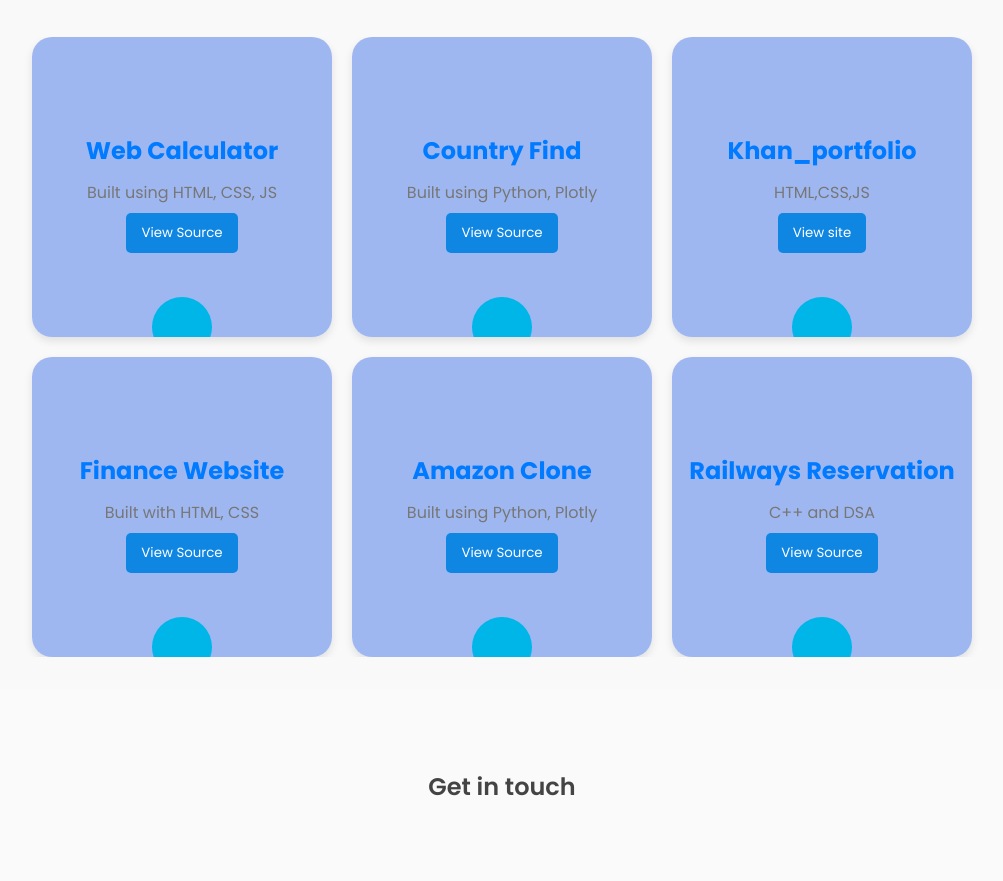
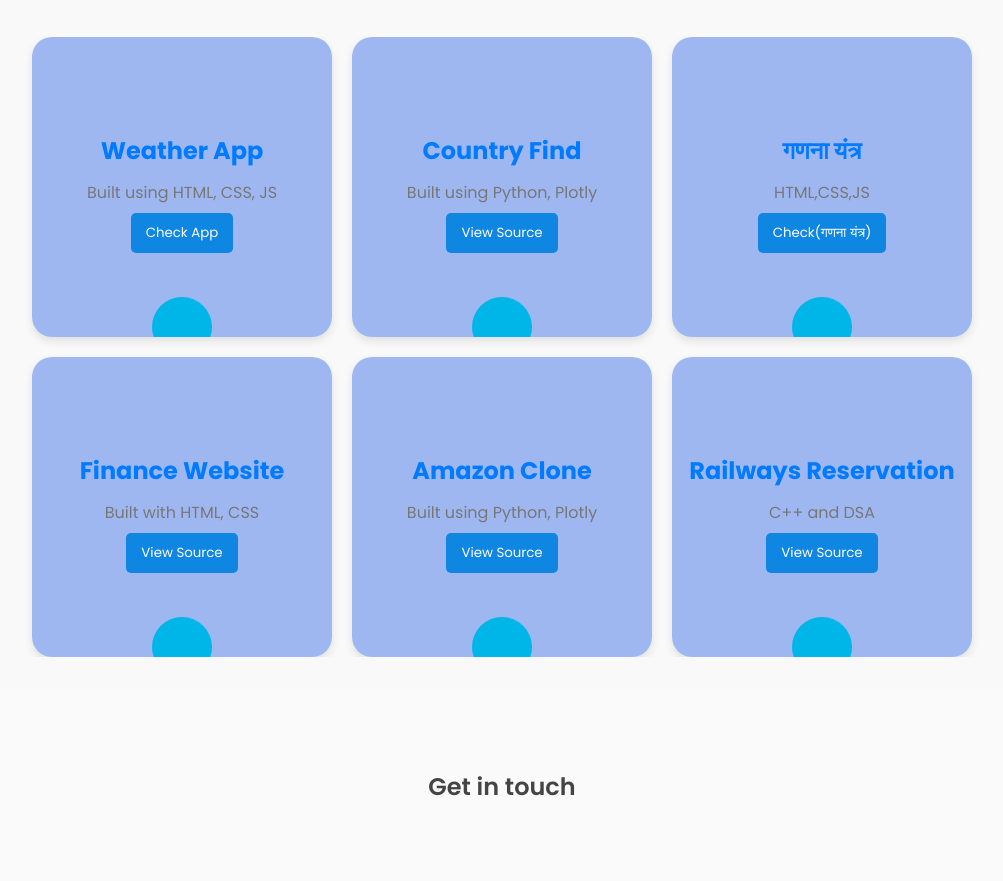
Before and after one commit to shahfahad09/khan-Portfolio, a plain HTML site: page index.html in a window 1280 px wide. Shown: the part 1545-2426 px from the top of the page, without its empty margins (138-1141 px from the left). Drawn offline with nearby package versions, Linux system fonts and the light colour scheme.

Commit message:
Update index.html

```diff
--- a/index.html
+++ b/index.html
@@ -151,9 +151,9 @@
                     <div class="portfolio-content container">
                         <div class="proj-item">
                             <div class="proj-details">
-                                <h2>Web Calculator</h2>
+                                <h2>Weather App</h2>
                                 <p>Built using HTML, CSS, JS</p>
-                                <button><a href="https://github.com/shahfahad09/WebCalculator" target="_blank">View Source</a></button>
+                                <button><a href="https://mausamchecking.netlify.app" target="_blank">Check App </a></button>
                             </div>
                         </div>
                         <div class="proj-item">
@@ -165,9 +165,9 @@
                         </div>
                         <div class="proj-item">
                             <div class="proj-details">
-                                <h2>Khan_portfolio</h2>
+                                <h2>गणना यंत्र</h2>
                                 <p>HTML,CSS,JS</p>
-                                <button><a href = "https://shahfahad09.github.io/khan-Portfolio/" target = "_blank"> View site </a></button>
+                                <button><a href = "https://gananayantr.netlify.app" target = "_blank"> Check(गणना यंत्र) </a></button>
                             </div>
                         </div>
                         <div class="proj-item">
```
